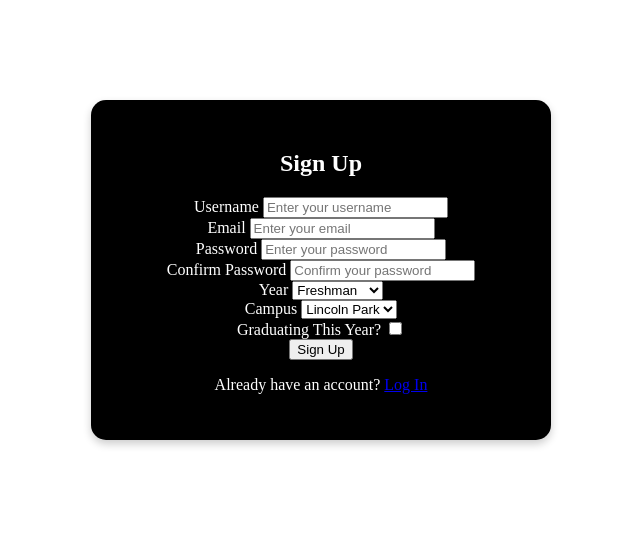
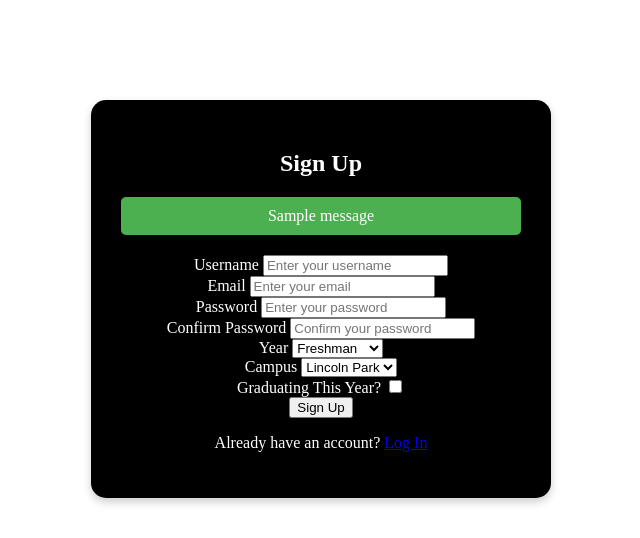
Before and after one commit to DePaul-CSC-394-401/final-project-team-1, a Django app: page /signup in a window 1280 px wide. Shown: the top 538 px of the page, without its empty margins (319-959 px from the left). Run offline with Django 5.2, Linux system fonts and the light colour scheme; tables that the repository leaves empty hold one stand-in row (values such as "Sample post"); one stand-in notice (Sample message) is shown.

Commit message:
Added error messages and fixed redirecting urls

```diff
--- a/depaul_market/static/main.css
+++ b/depaul_market/static/main.css
@@ -119,3 +119,24 @@ p {
     margin-top: 10px;
 }
 */
+
+.messages {
+    list-style: none;
+    padding: 0;
+    margin-bottom: 20px;
+}
+
+.messages li {
+    padding: 10px;
+    margin-bottom: 10px;
+    border-radius: 5px;
+    color: white;
+}
+
+.messages li.success {
+    background-color: #4CAF50; /* Green for success messages */
+}
+
+.messages li.error {
+    background-color: #f44336; /* Red for error messages */
+}
--- a/depaul_market/templates/signup.html
+++ b/depaul_market/templates/signup.html
@@ -3,6 +3,15 @@
 {% block head %}
 <div class="auth-container">
     <h2>Sign Up</h2>
+
+    {% if messages %}
+        <ul class="messages">
+            {% for message in messages %}
+                <li{% if message.tags %} class="{{ message.tags }}"{% endif %}>{{ message }}</li>
+            {% endfor %}
+        </ul>
+    {% endif %}
+
     <form method="POST" action="{% url 'signup' %}">
         {% csrf_token %}
 
--- a/depaul_market/views.py
+++ b/depaul_market/views.py
@@ -29,12 +29,15 @@ def signup(request):
                 user = User.objects.create_user(username=username, email=email, password=password)
                 profile = Profile(user=user, year=year, campus=campus, graduating=graduating)
                 profile.save()
-                login(request, user)
-                return redirect('login')
+                messages.success(request, 'Account created successfully! Please log in.')
+                return redirect('userlogin')
             except IntegrityError:
-                messages.error(request, "Username already taken.")
+                # Show the error message on the same signup page
+                messages.error(request, "Username already exists. Please try a different username.")
+                return render(request, 'signup.html')
         else:
             messages.error(request, "Passwords do not match.")
+            return render(request, 'signup.html')
     return render(request, 'signup.html')
 
 # Login view
```
Also changed, not shown: depaul_market/templates/login.html (+9 -0 lines).
